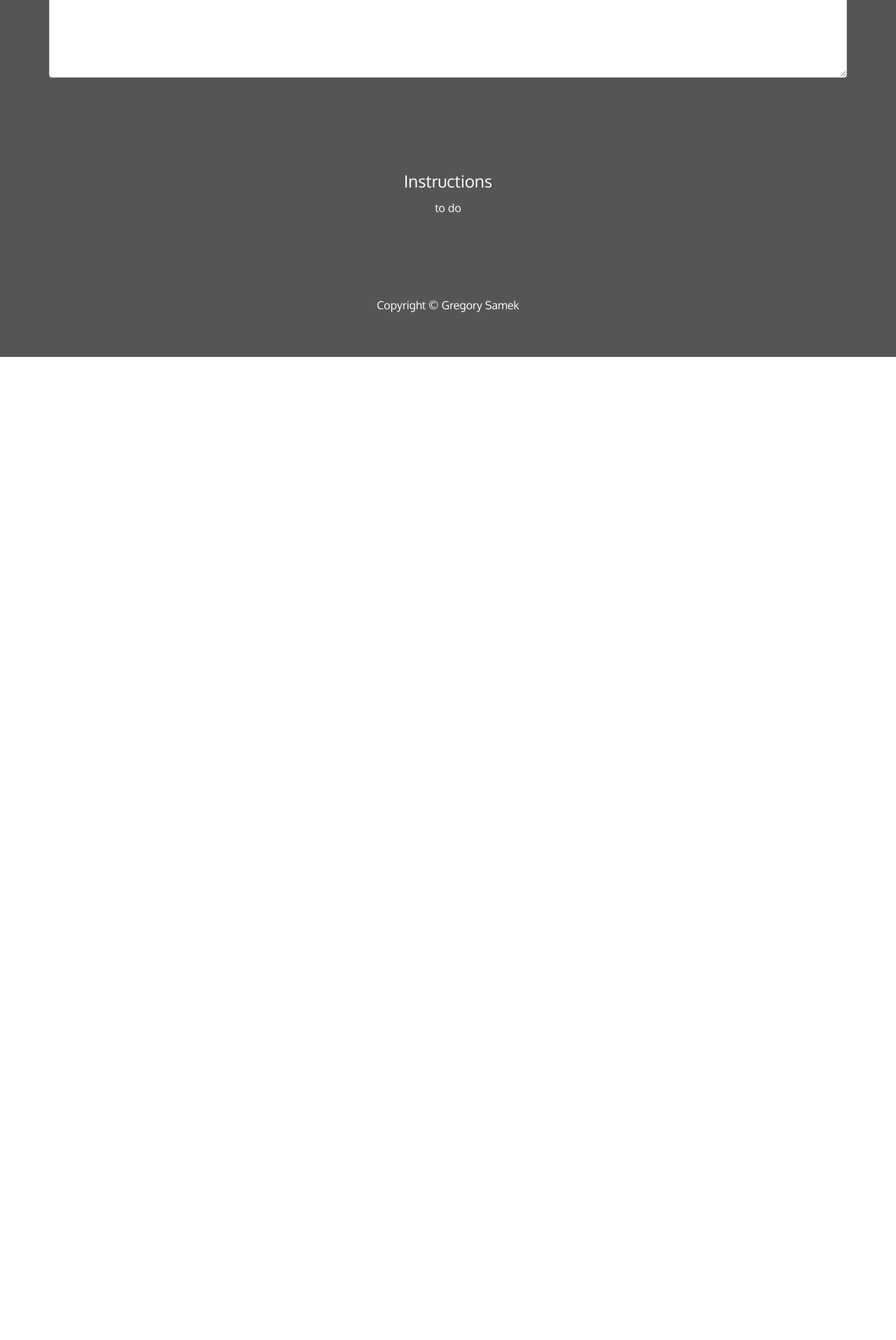
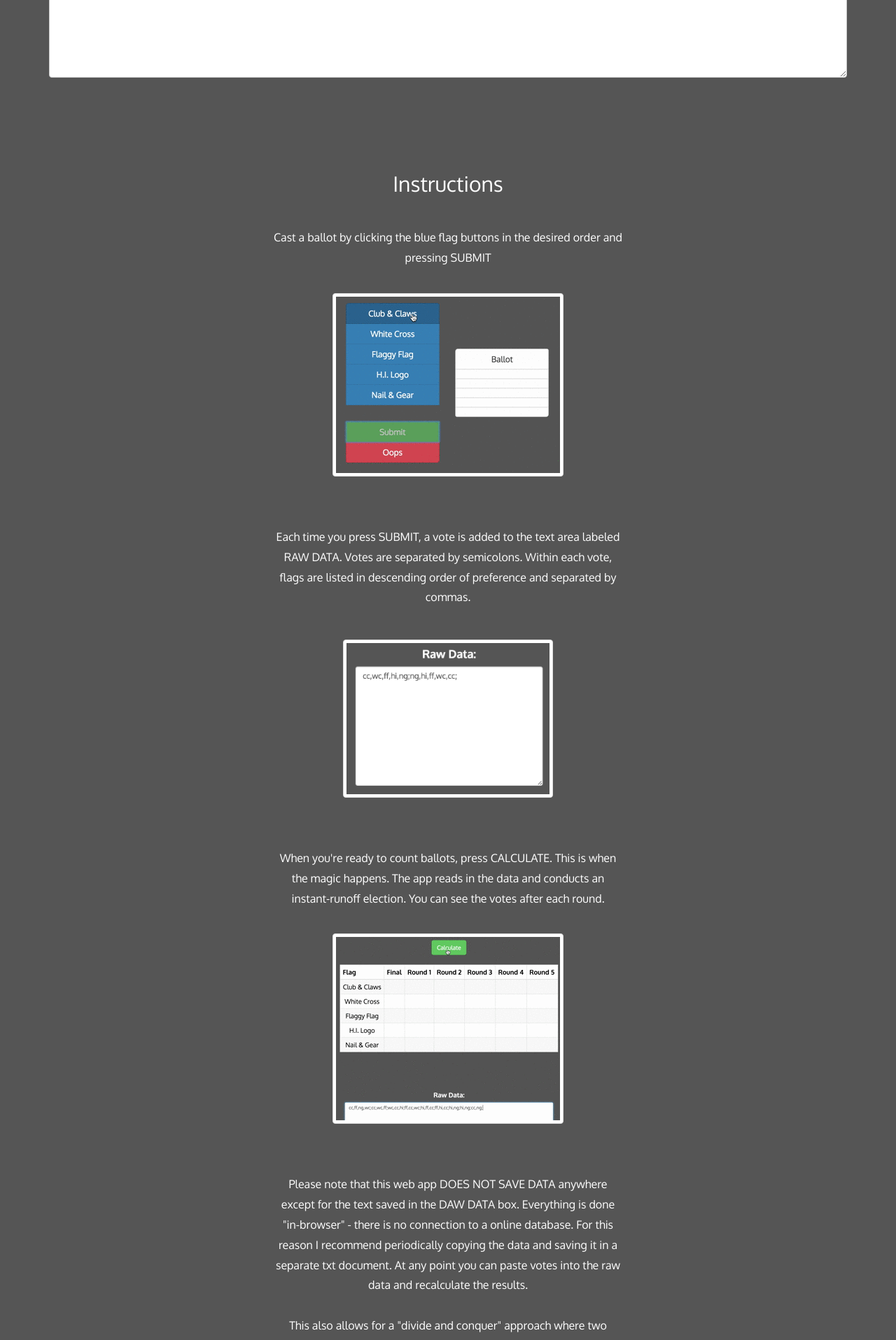
Before and after one commit to gregsamek/gregsamek.github.io, a Jekyll site: the page hiflagvote/index.html, which Jekyll copies as it is, in a window 1280 px wide. Shown: the part 1118-3033 px from the top of the page at 70% size. Built offline with Jekyll 4.4.1, drawn with Linux system fonts in a browser that asks for light colours; nearby versions of some CDN libraries; before the commit the page ends 1628 px from its top, so only the background shows below that; some of the changed text lies outside the part shown.

Commit message:
added instructions

```diff
--- a/hiflagvote/index.html
+++ b/hiflagvote/index.html
@@ -2,6 +2,11 @@
 <html lang="en">
 <head>
   <title>HI Flag Vote</title>
+  <link rel="shortcut icon" href="favicon.ico" type="image/x-icon">
+  <link rel="icon" href="favicon.ico" type="image/x-icon">
+  <meta name="msapplication-TileColor" content="#ffffff">
+  <meta name="msapplication-TileImage" content="/ms-icon-144x144.png">
+  <meta name="theme-color" content="#ffffff">
   <meta charset="utf-8">
   <meta name="viewport" content="width=device-width, initial-scale=1">
   <link rel="stylesheet" href="http://maxcdn.bootstrapcdn.com/bootstrap/3.3.5/css/bootstrap.min.css">
@@ -227,9 +232,16 @@ body {
     color: #f5f6f7;
 }
 
-p {font-size: 16px;}
+p {
+  font-size: 16px;
+}
 
 .col-centered {
+  float: none;
+  margin: 0 auto;
+}
+
+img {
   float: none;
   margin: 0 auto;
 }
@@ -370,12 +382,49 @@ p {font-size: 16px;}
 
 <!-- Instructions -->
 <div class="container-fluid bg-1 text-center" id="instructions">
-  <h3>Instructions</h3>
-  <p>to do</p>
+  <h2>Instructions</h2>
+  <br>
+  <div class="row">
+    <p class="col-sm-5 col-centered">Cast a ballot by clicking the blue flag buttons in the desired order and pressing SUBMIT</p>
+  </div>
+  <br>
+  <img class="img-responsive img-thumbnail" src="cast_a_vote.gif">
+  <br><br><br>
+
+  <div class="row">
+    <p class="col-sm-5 col-centered">Each time you press SUBMIT, a vote is added to the text area labeled RAW DATA. Votes are separated by semicolons. Within each vote, flags are listed in descending order of preference and separated by commas.<p/>
+  </div>
+  <br>
+  <img class="img-responsive img-thumbnail" src="votes_to_data.png" style="max-width:300px">
+  <br><br><br>
+
+  <div class="row">
+    <p class="col-sm-5 col-centered">When you're ready to count ballots, press CALCULATE. This is when the magic happens. The app reads in the data and conducts an instant-runoff election. You can see the votes after each round.</p>
+  </div>
+  <br>
+  <img class="img-responsive img-thumbnail" src="counting_votes.gif">
+  <br><br><br>
+
+  <div class="row">
+    <p class="col-sm-5 col-centered">Please note that this web app DOES NOT SAVE DATA anywhere except for the text saved in the DAW DATA box. Everything is done "in-browser" - there is no connection to a online database. For this reason I recommend periodically copying the data and saving it in a separate txt document. At any point you can paste votes into the raw data and recalculate the results. <br><br>This also allows for a "divide and conquer" approach where two people can enter half the votes separately and then paste their data together at the end. Just make sure there is indeed a semicolon separating the pasted sections.</p>
+  </div>
+  <br>
+  <img class="img-responsive img-thumbnail" src="pasting_votes.gif">
+  <br><br><br>
+
+  <div class="row">
+    <p class="col-sm-5 col-centered">This site is <a href="https://github.com/gregsamek/gregsamek.github.io/tree/master/hiflagvote" link="green">hosted on GitHub</a>, so you can easily check out the code for yourself. </p>
+  </div>
 </div>
 
   <!-- Footer -->
   <footer class="container-fluid bg-1 text-center">
+      <div class="row">
+      <div class="col-xs-5 col-md-5"></div>
+      <div class="col-xs-1 col-md-1"><a href="https://twitter.com/GregSamek"><img src="twitter.svg" style="max-width:50px"></a></div>
+      <div class="col-xs-1 col-md-1"><a href="https://github.com/gregsamek"><img src="github.svg" style="max-width:50px"></a></div>
+      </div>
+      <br>
       <p>Copyright © Gregory Samek</p>
   </footer>
 
```
Also changed, not shown: hiflagvote/cast_a_vote.gif (added), hiflagvote/counting_votes.gif (added), hiflagvote/favicon.ico (added), hiflagvote/github.svg (added), hiflagvote/pasting_votes.gif (added), hiflagvote/twitter.svg (added), hiflagvote/votes_to_data.png (added).
